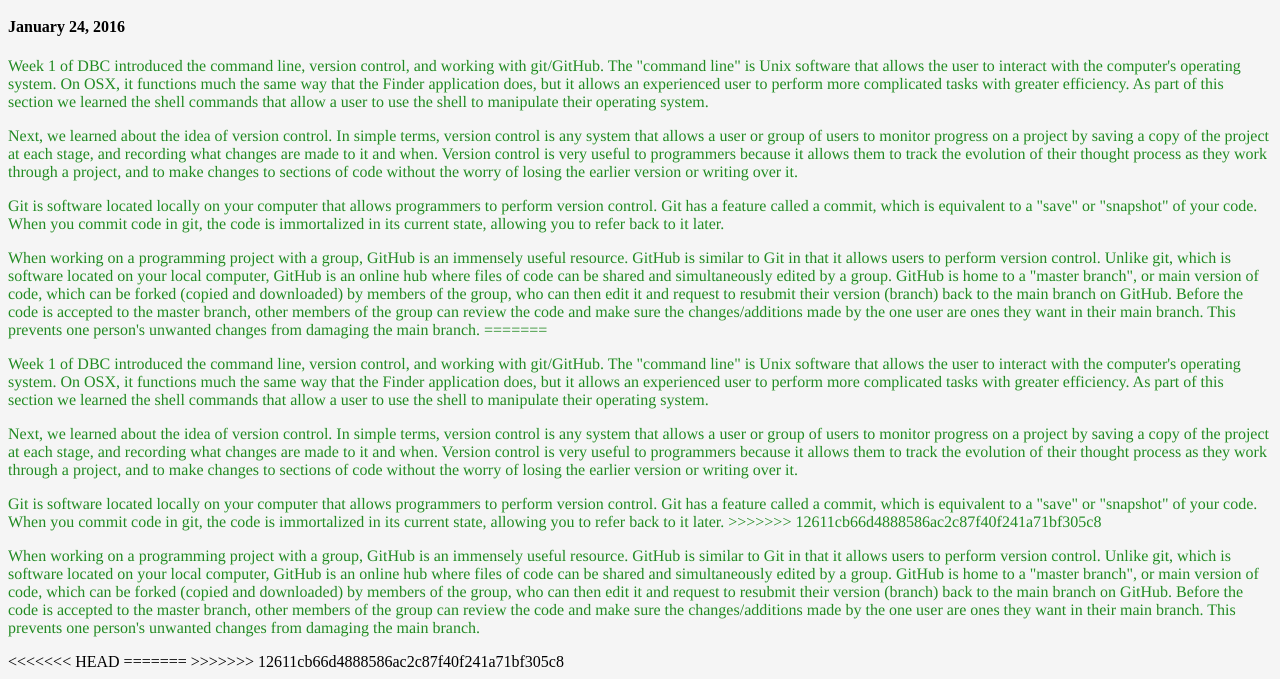
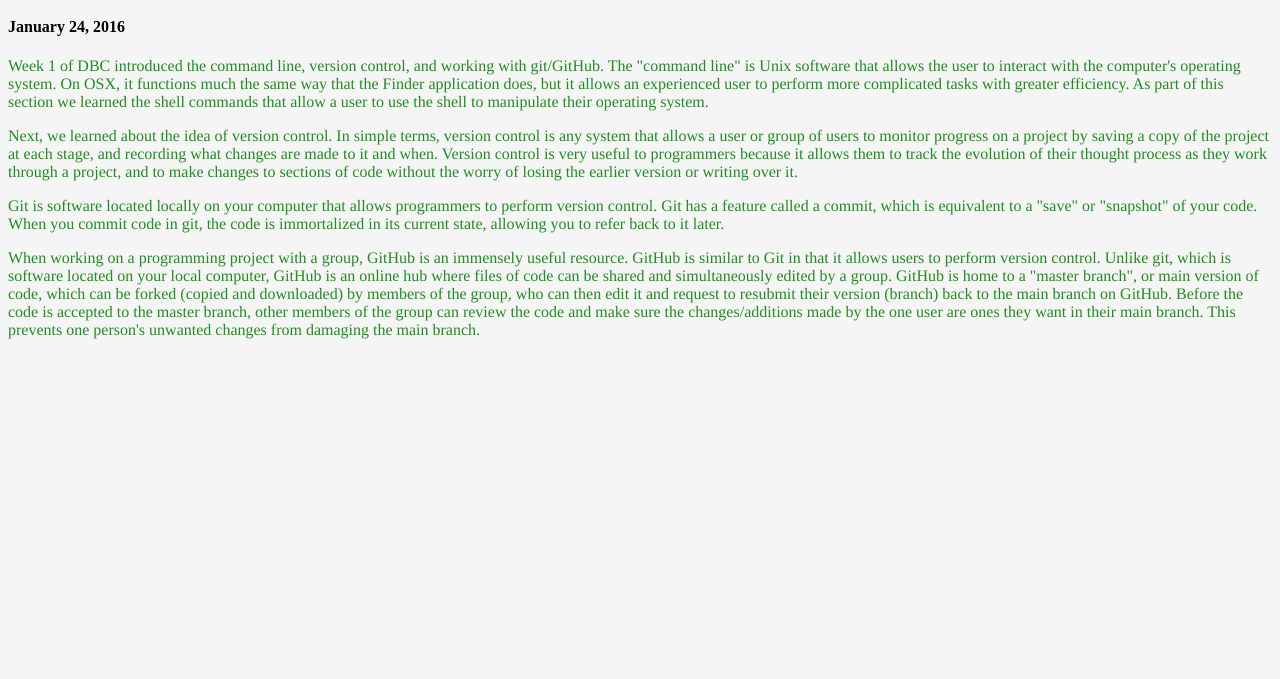
Before and after one commit to BlairWhite/BlairWhite.github.io, a plain HTML site: page blog/git.html in a window 1280 px wide. Shown: the part 171-850 px from the top of the page. After the commit the page ends 800 px from the top, so only its background shows below. Drawn offline with Linux system fonts and the light colour scheme.

Commit message:
fixed error

```diff
--- a/blog/git.html
+++ b/blog/git.html
@@ -28,28 +28,7 @@
       </p>
       <p>
         When working on a programming project with a group, GitHub is an immensely useful resource. GitHub is similar to Git in that it allows users to perform version control. Unlike git, which is software located on your local computer, GitHub is an online hub where files of code can be shared and simultaneously edited by a group. GitHub is home to a "master branch", or main version of code, which can be forked (copied and downloaded) by members of the group, who can then edit it and request to resubmit their version (branch) back to the main branch on GitHub. Before the code is accepted to the master branch, other members of the group can review the code and make sure the changes/additions made by the one user are ones they want in their main branch. This prevents one person's unwanted changes from damaging the main branch.
-=======
 
-    <section>
-      <p>
-        Week 1 of DBC introduced the command line, version control, and working with git/GitHub. The "command line" is Unix software that allows the user to interact with the computer's operating system. On OSX, it functions much the same way that the Finder application does, but it allows an experienced user to perform more complicated tasks with greater efficiency. As part of this section we learned the shell commands that allow a user to use the shell to manipulate their operating system.
-      </p>
-      <p>
-        Next, we learned about the idea of version control. In simple terms, version control is any system that allows a user or group of users to monitor progress on a project by saving a copy of the project at each stage, and recording what changes are made to it and when. Version control is very useful to programmers because it allows them to track the evolution of their thought process as they work through a project, and to make changes to sections of code without the worry of losing the earlier version or writing over it.
-      </p>
-      <p>
-        Git is software located locally on your computer that allows programmers to perform version control. Git has a feature called a commit, which is equivalent to a "save" or "snapshot" of your code. When you commit code in  git, the code is immortalized in its current state, allowing you to refer back to it later.
->>>>>>> 12611cb66d4888586ac2c87f40f241a71bf305c8
-      </p>
-      <p>
-        When working on a programming project with a group, GitHub is an immensely useful resource. GitHub is similar to Git in that it allows users to perform version control. Unlike git, which is software located on your local computer, GitHub is an online hub where files of code can be shared and simultaneously edited by a group. GitHub is home to a "master branch", or main version of code, which can be forked (copied and downloaded) by members of the group, who can then edit it and request to resubmit their version (branch) back to the main branch on GitHub. Before the code is accepted to the master branch, other members of the group can review the code and make sure the changes/additions made by the one user are ones they want in their main branch. This prevents one person's unwanted changes from damaging the main branch.
-      </p>
-
-
-<<<<<<< HEAD
-
-=======
->>>>>>> 12611cb66d4888586ac2c87f40f241a71bf305c8
       </section>
     </main>
   </body>
```
